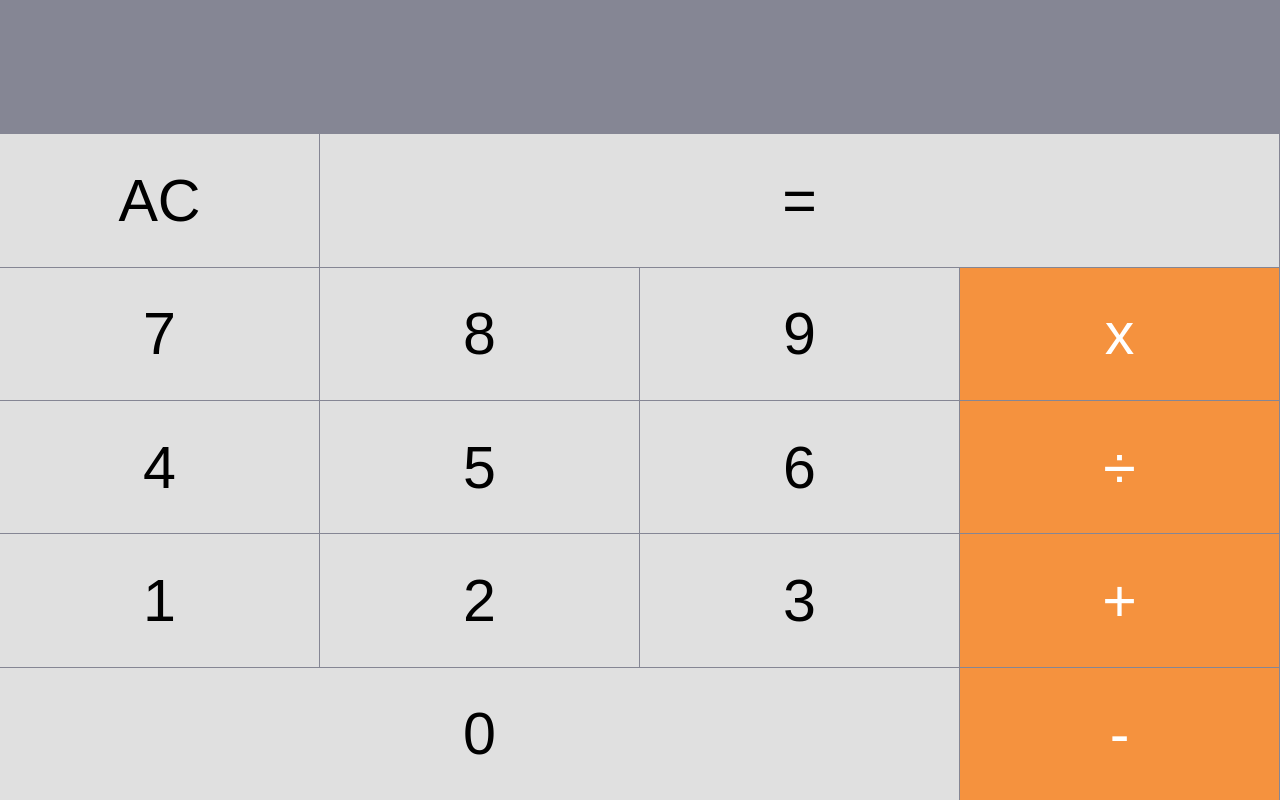
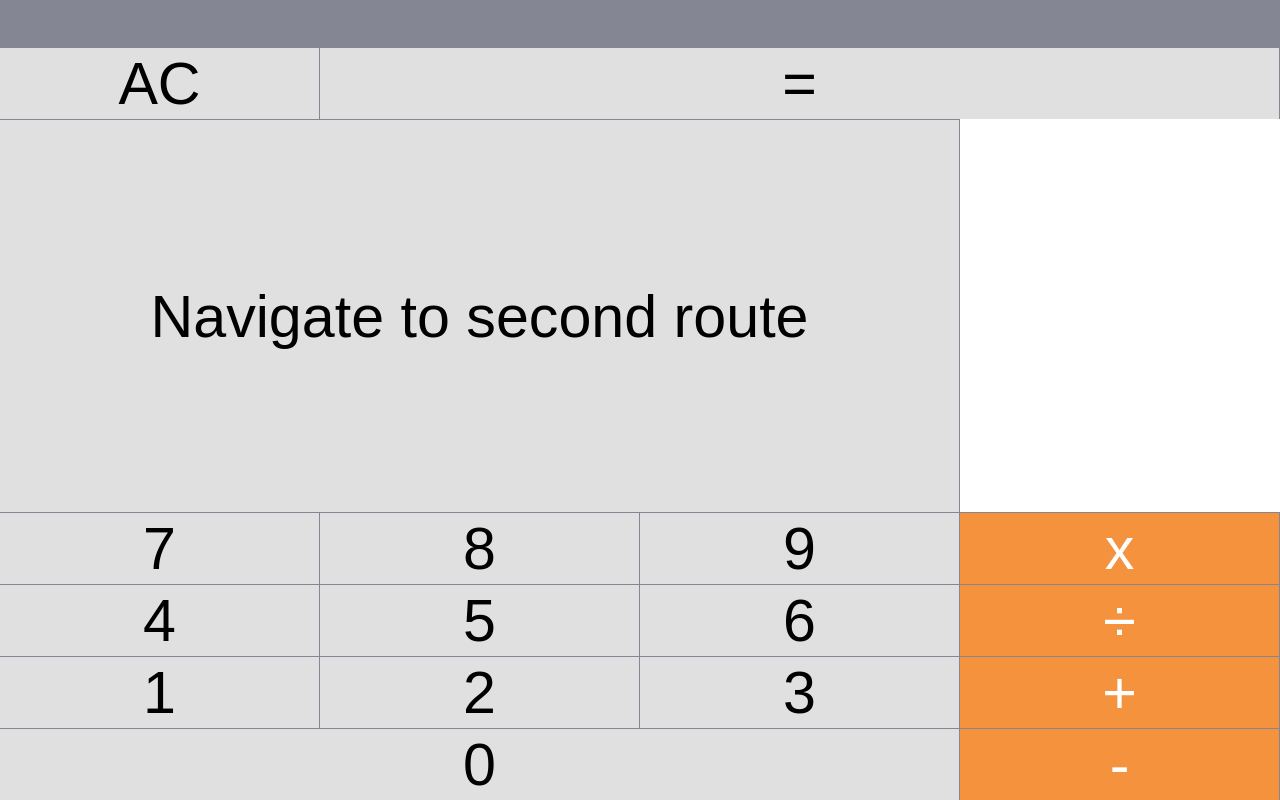
Before and after one commit to gkiely/calculator, a React (Create React App) app: page / in a window 1280 px wide. Built offline with nearby package versions, Linux system fonts and the light colour scheme; the HTML template or start-up script is replaced by a standard one.

Commit message:
added routing

```diff
--- a/src/App.tsx
+++ b/src/App.tsx
@@ -28,14 +28,20 @@ export function App() {
     emitter.on('store', (payload: RouteStore) => {
       routeStore.current = payload;
     });
+    emitter.on('to', (path: Path, payload) => {
+      console.log('to', path);
+      to(path);
+      update(typeof payload === 'undefined' ? (prev) => prev : payload);
+    });
     return () => {
       emitter.removeAllListeners();
     };
   }, []);
 
-  // eslint-disable-next-line @typescript-eslint/ban-ts-comment
-  // @ts-ignore - we need to move RouteStore to be the 2nd argument of Route<State, Store, Components>
-  routeStore.current = route.store;
+  routeStore.current = {
+    ...route.store,
+    prevPath: path,
+  };
 
   // Debugging
   console.log('client:', route.state, routeState, route.store, routeStore.current);
@@ -47,17 +53,13 @@ export function App() {
       {route.components.map((data) =>
         createSection(data, {
           path,
-          to: (nextPath, o) => {
-            to(nextPath);
-            update(typeof o === 'undefined' ? (prev) => prev : o);
+          to: (nextPath, payload) => {
+            emitter.emit('to', nextPath, payload);
           },
           update: (fn) => {
             const result = fn(routeState);
             if (result) {
-              update((s) => ({
-                ...s,
-                ...result,
-              }));
+              emitter.emit('update', result);
             }
           },
         })
--- a/src/components/Button.tsx
+++ b/src/components/Button.tsx
@@ -1,6 +1,7 @@
 import React from 'react';
 import type { Location } from '../utils/types';
 import { buttonClass, getButtonColorClass, getContainerWidthClass, containerClass } from '../styles';
+import { Path } from '../routes/types';
 
 interface ComponentProps {
   containerClassName?: string;
@@ -27,16 +28,21 @@ export interface ButtonProps {
   operation?: boolean;
   wide?: boolean;
   location: Location<'Button'>;
+  to?: Path;
 }
 
-const ButtonContainer = ({ id, text, operation = false, wide = false, location: { update } }: ButtonProps) => {
+const ButtonContainer = ({ id, text, operation = false, wide = false, location, to }: ButtonProps) => {
   return (
     <Button
       key={id}
       onClick={() => {
-        update(({ input = '' }) => ({
-          input: input + text,
-        }));
+        if (to) {
+          location.to(to);
+        } else {
+          location.update(({ input = '' }) => ({
+            input: input + text,
+          }));
+        }
       }}
       containerClassName={`${containerClass} ${getContainerWidthClass(wide)}`}
       className={`${buttonClass} ${getButtonColorClass(operation)}`}
--- a/src/components/Result.tsx
+++ b/src/components/Result.tsx
@@ -33,7 +33,7 @@ const Result = ({ id, input, result }: ResultProps) => {
   const inputting = Boolean(input?.length && !result);
   return (
     <div key={id} className={`${getStyle()}`}>
-      <div className={`${getInputStyle(inputting)}`}>{input}</div>
+      <div className={`${getInputStyle(inputting)}`}>{input ? input : <>&nbsp;</>}</div>
       {result && <div className={`${resultStyle}`}>{result}</div>}
     </div>
   );
--- a/src/routes/index.tsx
+++ b/src/routes/index.tsx
@@ -1,17 +1,14 @@
 import stringMath from 'string-math';
 import EventEmitter from 'events';
-import { ComponentData, ComponentName, ComponentNames } from '../components/types';
+import { ComponentData, ComponentNames } from '../components/types';
 import { componentNames } from '../utils';
-import { WeakObj } from '../utils/types';
-import type { Route as RouteResult } from './types';
+import { WeakObj, WeakStore } from '../utils/types';
+import type { Route } from './types';
 export const emitter = new EventEmitter();
 import { nanoid } from 'nanoid';
+import secondRoute from './second';
 
 export * from './types';
-type Route<T extends WeakObj, C extends ComponentName = ComponentName, S extends WeakObj = WeakObj> = (
-  state: T,
-  store: S
-) => RouteResult<T, C, S>;
 
 const idFactory = () => {
   let index = 0;
@@ -134,6 +131,9 @@ const getStore = (store: Store, input: string): Store | undefined => {
       },
     };
   }
+  if (input === '444' && store.prevPath === '/') {
+    emitter.emit('to', '/second');
+  }
   if (store) return store;
 };
 
@@ -141,7 +141,7 @@ type State = {
   input?: string;
   buttonText?: number;
 };
-type Store = WeakObj & {
+type Store = WeakStore & {
   loading?: boolean;
   requests?: {
     [k: string]: string;
@@ -190,6 +190,15 @@ const index: Route<State, Components, Store> = (routeState: State, routeStore: S
           },
         },
       ],
+      {
+        id: id(componentNames.Button),
+        component: componentNames.Button,
+        props: {
+          text: 'Navigate to second route',
+          to: '/second',
+          wide: true,
+        },
+      },
       [7, 8, 9, 'x'].map((o) => Button(o)),
       [4, 5, 6, '÷'].map((o) => Button(o)),
       [1, 2, buttonText, '+'].map((o) => Button(o)),
@@ -222,6 +231,7 @@ const index: Route<State, Components, Store> = (routeState: State, routeStore: S
 
 const routes = {
   '/': index,
+  '/second': secondRoute,
   // test,
 };
 
--- /dev/null
+++ b/src/routes/second.tsx
@@ -0,0 +1,40 @@
+import { ComponentNames } from '../components/types';
+import { componentNames } from '../utils';
+import { WeakObj } from '../utils/types';
+import { Route, RouteResult } from './types';
+
+type State = {
+  input?: string;
+};
+type Components = ComponentNames['Button'] | ComponentNames['Result'];
+type Store = WeakObj;
+
+const secondRoute: Route<State, Components, Store> = (routeState): RouteResult<State, Components, Store> => {
+  const input = routeState.input ?? '';
+
+  return {
+    components: [
+      {
+        id: '2134',
+        component: componentNames.Result,
+        props: {
+          result: 'second route',
+          input: '',
+        },
+      },
+      {
+        id: '1234',
+        component: componentNames.Button,
+        props: {
+          text: 'back',
+          to: '/',
+        },
+      },
+    ],
+    state: {
+      input,
+    },
+  };
+};
+
+export default secondRoute;
--- a/src/routes/types.ts
+++ b/src/routes/types.ts
@@ -2,7 +2,12 @@ import type { RoutesType } from './index';
 import type { ComponentData, ComponentName, ComponentNames } from '../components/types';
 import type { WeakObj } from '../utils/types';
 
-export type Route<
+export type Route<T extends WeakObj, C extends ComponentName = ComponentName, S extends WeakObj = WeakObj> = (
+  state: T,
+  store: S
+) => RouteResult<T, C, S>;
+
+export type RouteResult<
   State extends WeakObj = WeakObj,
   C extends ComponentName = ComponentName,
   Store extends WeakObj = WeakObj
@@ -13,12 +18,12 @@ export type Route<
 };
 
 export type Path = keyof RoutesType;
-type Nested<T> = T extends Route<infer A> ? A : never;
+type Nested<T> = T extends RouteResult<infer A> ? A : never;
 
 ////////////////////////////////////////////////
 //// Get component parameters
 ////////////////////////////////////////////////
-type NestedSecondArg<T> = T extends Route<WeakObj, infer R> ? R : never;
+type NestedSecondArg<T> = T extends RouteResult<WeakObj, infer R> ? R : never;
 type ComponentsInRoute = {
   [k in keyof RoutesType]: NestedSecondArg<ReturnType<RoutesType[k]>>;
 };
@@ -64,5 +69,5 @@ export type Params = SingleObjectType<RouteState>;
 export type Param = keyof Params;
 
 export type Routes = {
-  [k in keyof RoutesType]: (o: Parameters<RoutesType[k]>[number]) => Route<RouteStatesObj[k]>;
+  [k in keyof RoutesType]: (o: Parameters<RoutesType[k]>[number]) => RouteResult<RouteStatesObj[k]>;
 };
--- a/src/utils/index.tsx
+++ b/src/utils/index.tsx
@@ -1,5 +1,5 @@
 import { Location } from './types';
-import routes, { Path, Route, RouteState, RouteStates, RouteStore } from '../routes';
+import routes, { Path, RouteResult, RouteState, RouteStates, RouteStore } from '../routes';
 import * as components from '../components';
 import * as styles from '../styles';
 import { ComponentData, ComponentName, ComponentNames } from '../components/types';
@@ -12,7 +12,7 @@ export const componentNames = (Object.keys(components) as Array<ComponentName>).
   {} as ComponentNames
 );
 
-export const getRoute = (path: Path, routeState: RouteState, routeStore: RouteStore): Route<RouteStates> => {
+export const getRoute = (path: Path, routeState: RouteState, routeStore: RouteStore): RouteResult<RouteStates> => {
   if (!routes[path]) {
     console.warn(`Route does not exist: ${path}`);
   }
```
Also changed, not shown: src/utils/types.ts (+5 -2 lines), notes/todo.txt.
